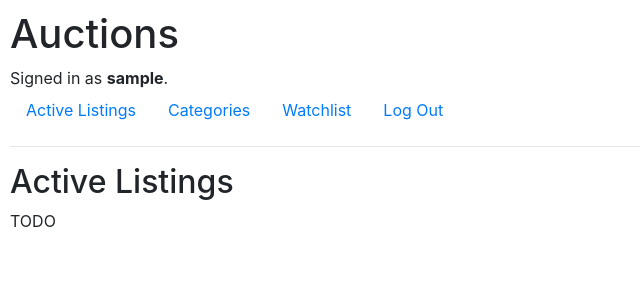
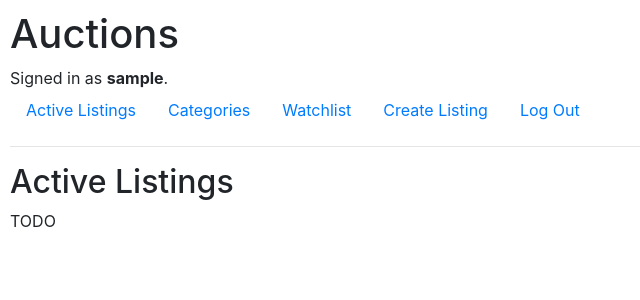
Before and after one commit to dsarra1018/Commerce, a Django app: page / in a window 1280 px wide. Shown: the top 300 px of the page, without its empty margins (0-640 px from the left). Run offline with Django 3.2, Linux system fonts and the light colour scheme; the visitor is signed in with stand-in values (Sample User, id 1); some libraries are stand-ins or nearby versions.

Commit message:
Add create listing to nav

```diff
--- a/commerce/auctions/templates/auctions/layout.html
+++ b/commerce/auctions/templates/auctions/layout.html
@@ -28,6 +28,9 @@
                     <a class="nav-link" href="#">Watchlist<a>
                 </li>
                 <li class="nav-item">
+                    <a class="nav-link" href="#">Create Listing<a>
+                </li>
+                <li class="nav-item">
                     <a class="nav-link" href="{% url 'logout' %}">Log Out</a>
                 </li>
             {% else %}
```
